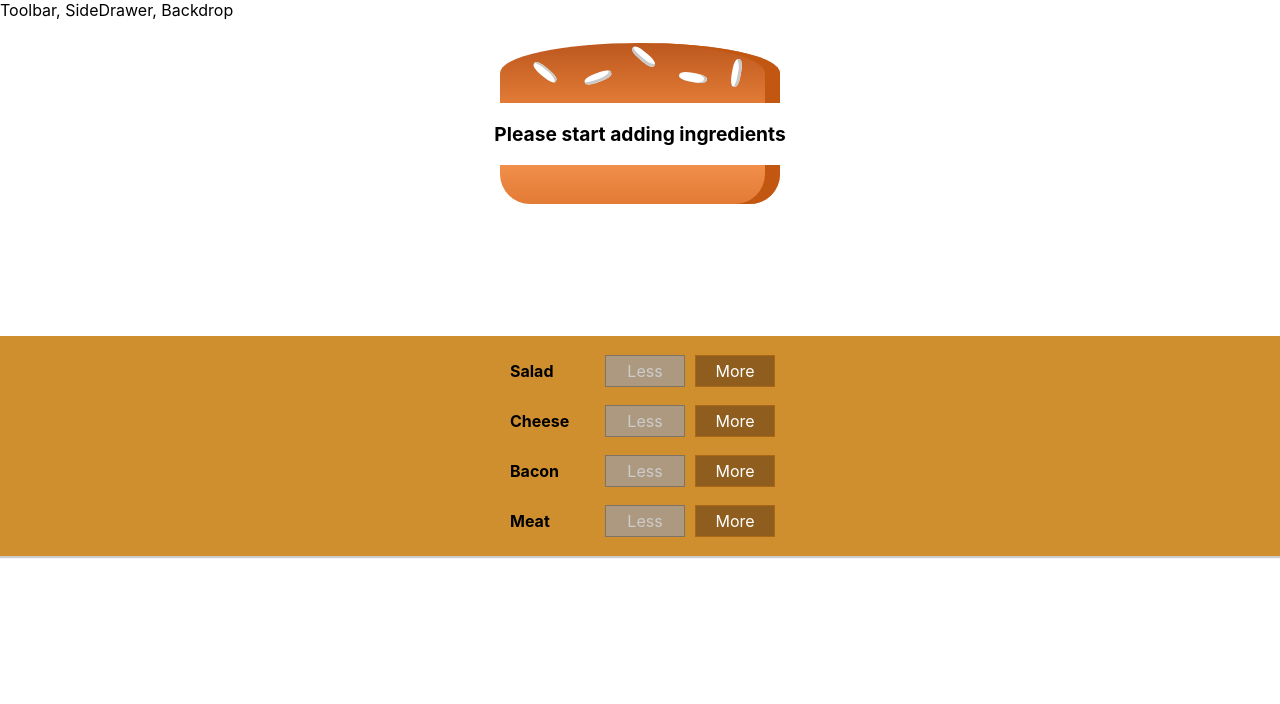
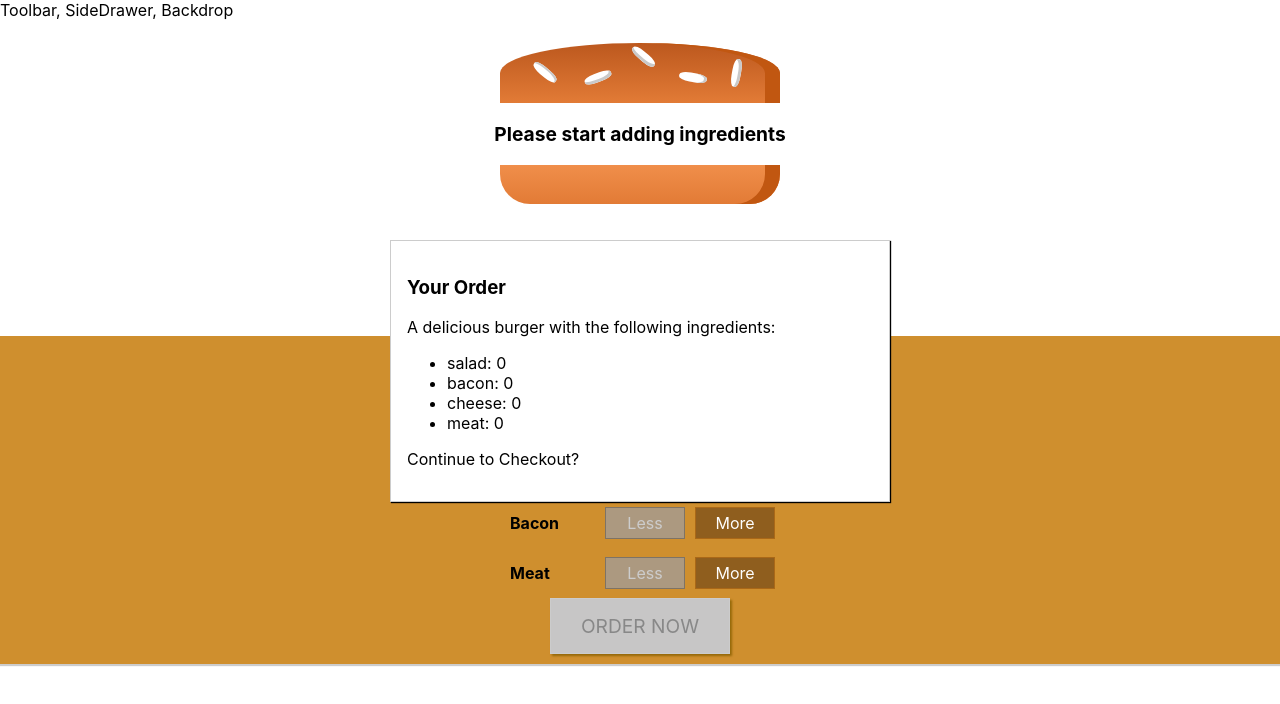
Before and after one commit to DevLatBo/burger-app, a React (Create React App) app: page / in a window 1280 px wide. Shown: the top 704 px of the page. Built offline with nearby package versions, Linux system fonts and the light colour scheme.

Commit message:
[A] Adding modal and controls for burger builders

```diff
--- a/src/components/Burger/BuildControls/BuildControls.js
+++ b/src/components/Burger/BuildControls/BuildControls.js
@@ -10,6 +10,7 @@
 ];
 const BuildControls = (props) => (
 	<div className = {classes.BuildControls}>
+		<p>Current Price: <strong>{props.price.toFixed(2)}</strong></p>
 		{controls.map(ctrl => (
 			<BuildControl key={ctrl.label}
 						label={ctrl.label}
@@ -17,6 +18,9 @@
 						removed={() => props.ingredientRemoved(ctrl.type)}
 						disabled = {props.disabled[ctrl.type]}/>
 			))}
+		<button
+			className = {classes.OrderButton}
+			disabled = {!props.purchasable}>ORDER NOW</button>
 	</div>
 );
 export default BuildControls;
--- a/src/components/Burger/BuildControls/BuildControls.module.css
+++ b/src/components/Burger/BuildControls/BuildControls.module.css
@@ -8,3 +8,43 @@
 	margin: auto;
 	padding: 10px 0;
 }
+.OrderButton {
+    background-color: #DAD735;
+    outline: none;
+    cursor: pointer;
+    border: 1px solid #966909;
+    color: #966909;
+    font-family: inherit;
+    font-size: 1.2em;
+    padding: 15px 30px;
+    box-shadow: 2px 2px 2px #966909;
+}
+
+.OrderButton:hover, .OrderButton:active {
+    background-color: #A0DB41;
+    border: 1px solid #966909;
+    color: #966909;
+}
+
+.OrderButton:disabled {
+    background-color: #C7C6C6;
+    cursor: not-allowed;
+    border: 1px solid #ccc;
+    color: #888888;
+}
+
+.OrderButton:not(:disabled) {
+    animation: enable 0.3s linear;
+}
+
+@keyframes enable {
+    0% {
+        transform: scale(1);
+    }
+    60% {
+        transform: scale(1.1);
+    }
+    100% {
+        transform: scale(1);
+    }
+}
--- /dev/null
+++ b/src/components/Burger/OrderSummary/OrderSummary.js
@@ -0,0 +1,22 @@
+import React from 'react';
+import Aux from '../../../hoc/Aux';
+const orderSummary = (props) => {
+	const ingredientSummary = Object.keys(props.ingredients)
+						.map(igKey => {
+							return(
+							<li key={igKey}>
+								<span style={{transform: 'capitalize'}}>{igKey}</span>: {props.ingredients[igKey]}
+							</li>);
+						});
+	return (
+		<Aux>
+			<h3>Your Order</h3>
+			<p>A delicious burger  with the following ingredients: </p>
+			<ul>
+				{ingredientSummary}
+			</ul>
+			<p>Continue to Checkout?</p>
+		</Aux>
+	);
+}
+export default orderSummary;
--- /dev/null
+++ b/src/components/UI/Modal/Modal.js
@@ -0,0 +1,9 @@
+import React from 'react';
+import classes from './Modal.module.css';
+const modal = (props) => (
+	<div className = {classes.Modal}>
+		{props.children}
+	</div>
+);
+
+export default modal;
--- /dev/null
+++ b/src/components/UI/Modal/Modal.module.css
@@ -0,0 +1,20 @@
+.Modal {
+    position: fixed;
+    z-index: 500;
+    background-color: white;
+    width: 70%;
+    border: 1px solid #ccc;
+    box-shadow: 1px 1px 1px black;
+    padding: 16px;
+    left: 15%;
+    top: 30%;
+    box-sizing: border-box;
+    transition: all 0.3s ease-out;
+}
+
+@media (min-width: 600px) {
+    .Modal {
+        width: 500px;
+        left: calc(50% - 250px);
+    }
+}
--- a/src/containers/BurgerBuilder/BurgerBuilder.js
+++ b/src/containers/BurgerBuilder/BurgerBuilder.js
@@ -2,6 +2,8 @@
 import Aux from '../../hoc/Aux';
 import Burger from '../../components/Burger/Burger';
 import BuildControls from '../../components/Burger/BuildControls/BuildControls';
+import Modal from '../../components/UI/Modal/Modal';
+import OrderSummary from '../../components/Burger/OrderSummary/OrderSummary';
 
 const INGREDIENT_PRICES = {
 	salad: 0.5,
@@ -17,7 +19,8 @@
 			cheese: 0,
 			meat: 0
 		},
-		totalPrice: 4
+		totalPrice: 4,
+		purchasable: false
 	};
 
 	addIngredientHandler = (type) => {
@@ -34,6 +37,7 @@
 			totalPrice: newPrice,
 			ingredients: updatedIngredients
 		});
+		this.updatePurchaseState(updatedIngredients);
 	};
 
 	removeIngredientHandler = (type) => {
@@ -52,7 +56,19 @@
 			totalPrice: newPrice,
 			ingredients: updatedIngredients
 		});
+		this.updatePurchaseState(updatedIngredients);
 	};
+
+	updatePurchaseState = (ingredients) => {
+		const sum = Object.keys(ingredients)
+				.map(igKey => {
+					return ingredients[igKey];
+				})
+				.reduce((sum, el) => {
+					return sum + el;
+				}, 0);
+		this.setState({purchasable: sum > 0});
+	}
 
 	render(){
 		const disabledInfo = {
@@ -64,10 +80,15 @@
 		// {salad: true, meat: true, bacon: false, ...}
 		return(
 			<Aux>
+				<Modal>
+					<OrderSummary ingredients = {this.state.ingredients}/>
+				</Modal>
 				<Burger ingredients={this.state.ingredients} />
 				<BuildControls ingredientAdded = {this.addIngredientHandler}
 								ingredientRemoved = {this.removeIngredientHandler}
 								disabled = {disabledInfo}
+								price = {this.state.totalPrice}
+								purchasable = {this.state.purchasable}
 								/>
 			</Aux>
 			);
```
Also changed, not shown: src/components/UI/Backdrop/Backdrop.js (added).
